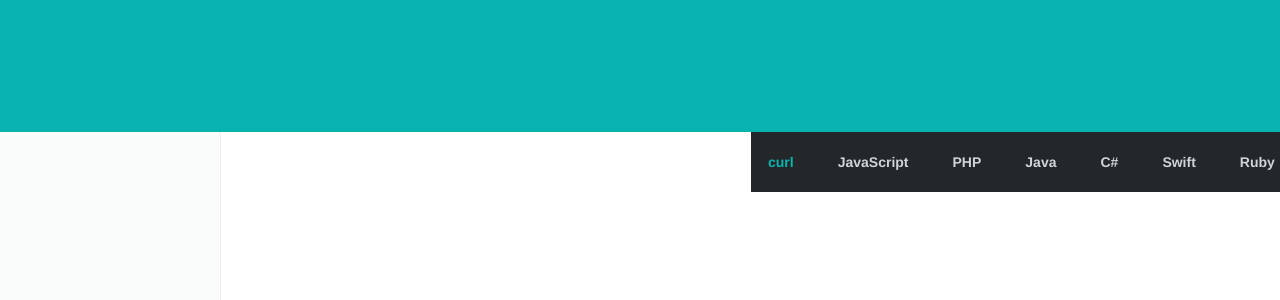
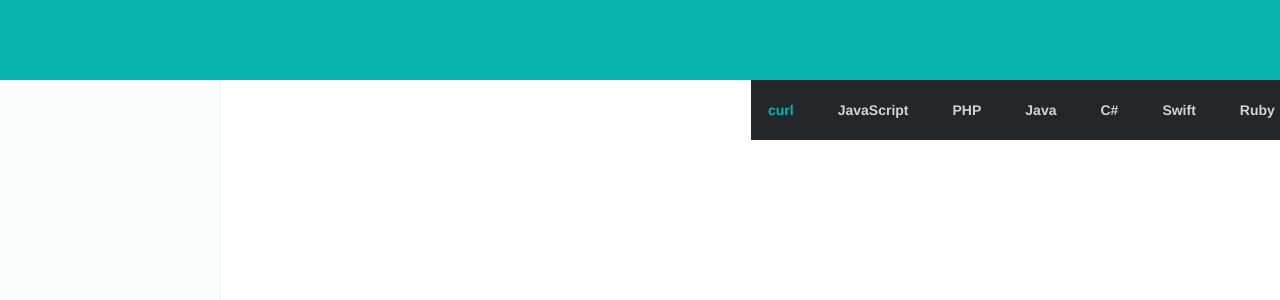
Before and after one commit to storyblok/storyblok-docs, a Nuxt app: page / in a window 1280 px wide. Shown: the top 300 px of the page. Built offline with nearby package versions, Linux system fonts and the light colour scheme.

Commit message:
smaller header

```diff
--- a/components/TopHeader.vue
+++ b/components/TopHeader.vue
@@ -1,7 +1,9 @@
 <template>
   <div class="top-header">
-    <div class="top-header__submenu"></div>
-    <div class="top-header__content"></div>
+    <div class="top-header__submenu">
+    </div>
+    <div class="top-header__content">
+    </div>
     <div class="top-header__example">
       <CodeNavigation/>
     </div>
--- a/components/WebsiteHeader.vue
+++ b/components/WebsiteHeader.vue
@@ -12,7 +12,7 @@ export default {
 
 <style lang="scss">
 .website-header {
-  height: 132px;
+  height: 80px;
   background: #09b3af;
 }
 </style>
```
